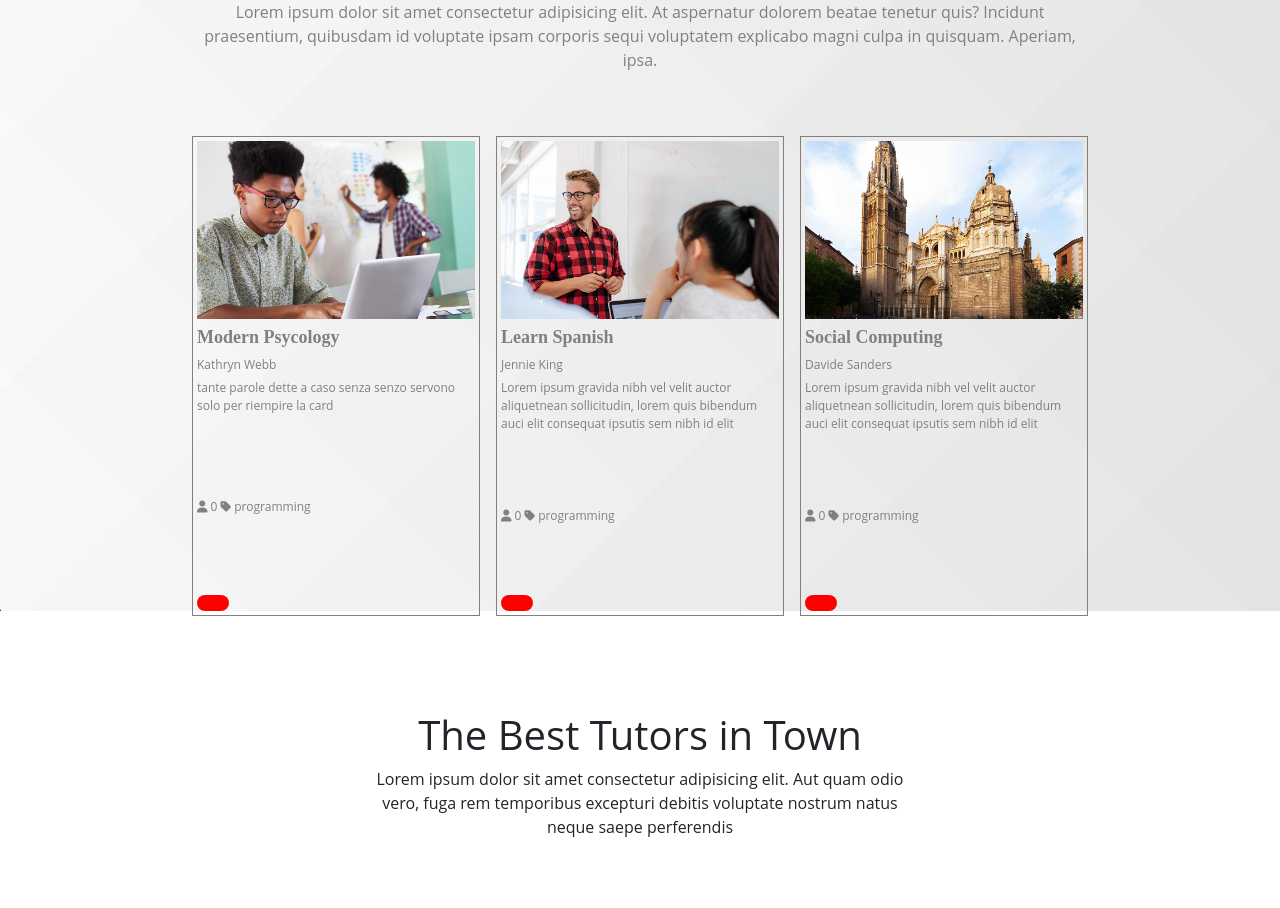
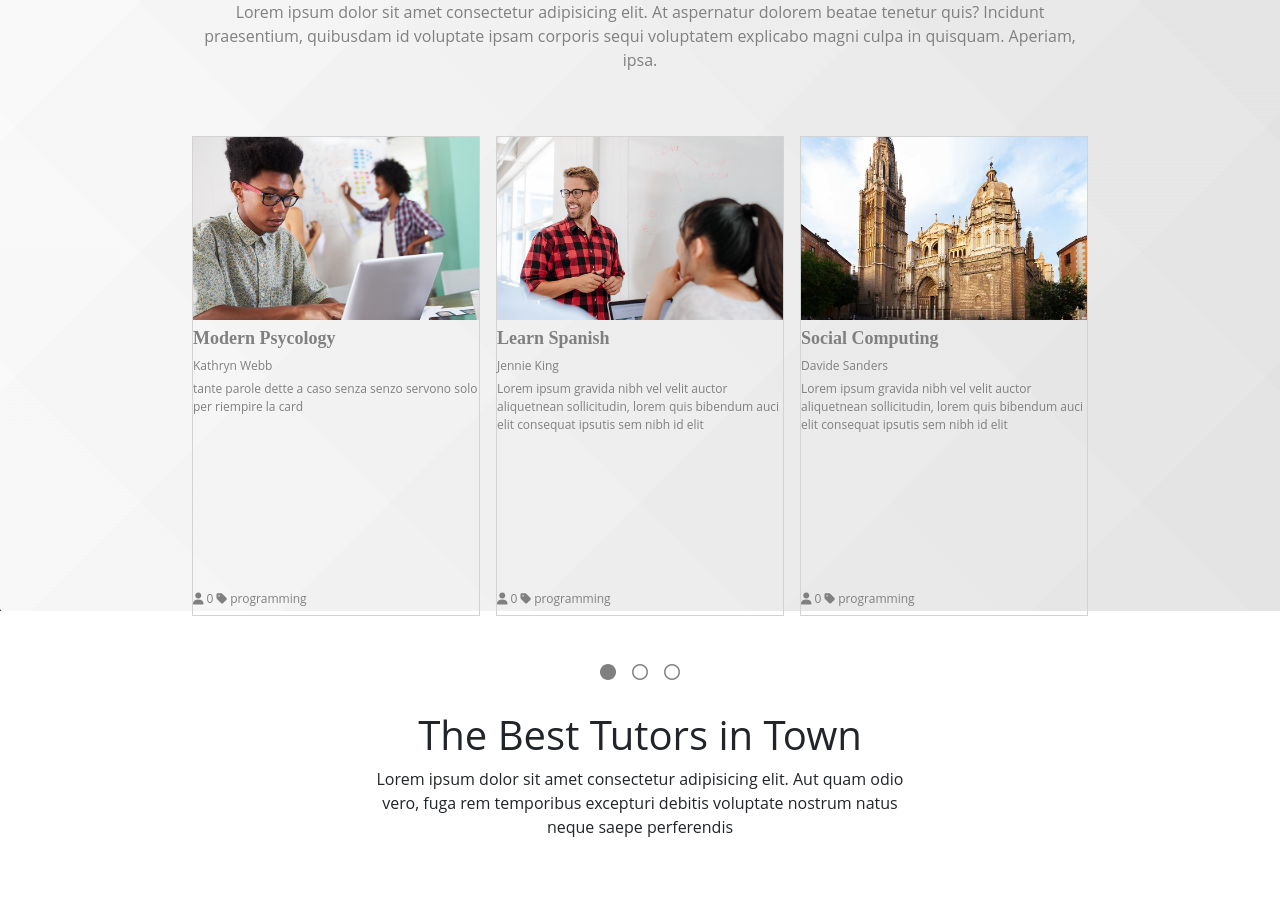
Before and after one commit to WalterCorsini/proj-html-vuejs, a Vue app: page / in a window 1280 px wide. Shown: the part 2600-3508 px from the top of the page. Built offline with nearby package versions, Linux system fonts and the light colour scheme.

Commit message:
fix Section online curses

```diff
--- a/src/components/HomePageMiniButton.vue
+++ b/src/components/HomePageMiniButton.vue
@@ -3,7 +3,7 @@ export default{
     data(){
         return{
             props:{
-                text: String,
+                textbutton: String
             }
         }
     }
@@ -12,7 +12,7 @@ export default{
 
 <template>
     <div class="px-3 py-2">
-        {{ text }}
+        {{ textbutton }}
     </div>
 </template>
 
@@ -21,7 +21,6 @@ div{
     width: 30px;
     height: 10px;
     border-radius: 20px;
-    background-color: red;
     color: white;
 }
 
--- a/src/components/HomePageOnlineCourses.vue
+++ b/src/components/HomePageOnlineCourses.vue
@@ -1,73 +1,93 @@
 <script>
 import HomePageMiniButton from "./HomePageMiniButton.vue";
 export default {
-    components:{
+    components: {
         HomePageMiniButton,
     },
     data() {
         return {
-                arrayCard:[
+            arrayActive: [],
+            active: 1,
+            arrayCard1: [
                 {
                     img: "1",
-                        title:"Modern Psycology",
-                        name:"Kathryn Webb",
-                        text:"tante parole dette a caso senza senzo servono solo per riempire la card",
+                    title: "Modern Psycology",
+                    name: "Kathryn Webb",
+                    text: "tante parole dette a caso senza senzo servono solo per riempire la card",
                 },
                 {
                     img: "2",
-                        title:"Learn Spanish",
-                        name:"Jennie King",
+                    title: "Learn Spanish",
+                    name: "Jennie King",
+                    text: "Lorem ipsum gravida nibh vel velit auctor aliquetnean sollicitudin, lorem quis bibendum auci elit consequat ipsutis sem nibh id elit",
+                },
+                {
+                    img: "3",
+                    title: "Social Computing",
+                    name: "Davide Sanders",
+                    text: "Lorem ipsum gravida nibh vel velit auctor aliquetnean sollicitudin, lorem quis bibendum auci elit consequat ipsutis sem nibh id elit",
+                },
+            ],
+            arrayCard2: [
+                {
+                    img: "4",
+                    title: "Android Developer",
+                    name: "David Sanders",
+                    text: "Lorem ipsum gravida nibh vel velit auctor aliquetnean sollicitudin, lorem quis bibendum auci elit consequat ipsutis sem nibh id elit",
+                },
+                {
+                    img: "5",
+                    title: "Web Designin",
+                    name: "Jennifer Powell",
+                    text: "Lorem ipsum gravida nibh vel velit auctor aliquetnean sollicitudin, lorem quis bibendum auci elit consequat ipsutis sem nibh id elit",
+                },
+                {
+                    img: "6",
+                    title: "Basic Marketing",
+                    name: "Edward Bowman",
+                    text: "Lorem ipsum gravida nibh vel velit auctor aliquetnean sollicitudin, lorem quis bibendum auci elit consequat ipsutis sem nibh id elit",
+                },
+            ],
+            arrayCard3:[
+                {
+                    img: "7",
+                    title:"Financial Modeliing",
+                    name:"Edward Bowman",
                     text:"Lorem ipsum gravida nibh vel velit auctor aliquetnean sollicitudin, lorem quis bibendum auci elit consequat ipsutis sem nibh id elit",
                 },
                 {
-                        img: "3",
-                        title:"Social Computing",
-                        name:"Davide Sanders",
+                    img: "8",
+                    title:"Academic English",
+                    name:"Dave Robbins",
                     text:"Lorem ipsum gravida nibh vel velit auctor aliquetnean sollicitudin, lorem quis bibendum auci elit consequat ipsutis sem nibh id elit",
                 },
-                    // {
-                    //     img: "4",
-                    //     title:"Android Developer",
-                    //     name:"David Sanders",
-                    //     text:"Lorem ipsum gravida nibh vel velit auctor aliquetnean sollicitudin, lorem quis bibendum auci elit consequat ipsutis sem nibh id elit",
-                    // },
-                    // {
-                    //     img: "5",
-                    //     title:"Web Designin",
-                    //     name:"Jennifer Powell",
-                    //     text:"Lorem ipsum gravida nibh vel velit auctor aliquetnean sollicitudin, lorem quis bibendum auci elit consequat ipsutis sem nibh id elit",
-                    // },
-                    // {
-                    //     img: "6",
-                    //     title:"Basic Marketing",
-                    //     name:"Edward Bowman",
-                    //     text:"Lorem ipsum gravida nibh vel velit auctor aliquetnean sollicitudin, lorem quis bibendum auci elit consequat ipsutis sem nibh id elit",
-                    // },
-                    // {
-                    //     img: "7",
-                    //     title:"Financial Modeliing",
-                    //     name:"Edward Bowman",
-                    //     text:"Lorem ipsum gravida nibh vel velit auctor aliquetnean sollicitudin, lorem quis bibendum auci elit consequat ipsutis sem nibh id elit",
-                    // },
-                    // {
-                    //     img: "8",
-                    //     title:"Academic English",
-                    //     name:"Dave Robbins",
-                    //     text:"Lorem ipsum gravida nibh vel velit auctor aliquetnean sollicitudin, lorem quis bibendum auci elit consequat ipsutis sem nibh id elit",
-                    // },
-                    // {
-                    //     img: "9",
-                    //     title:"Business English",
-                    //     name:"Preston Marshall",
-                    //     text:"Lorem ipsum gravida nibh vel velit auctor aliquetnean sollicitudin, lorem quis bibendum auci elit consequat ipsutis sem nibh id elit",
-                    // },
-                ]
+                {
+                    img: "9",
+                    title:"Business English",
+                    name:"Preston Marshall",
+                    text:"Lorem ipsum gravida nibh vel velit auctor aliquetnean sollicitudin, lorem quis bibendum auci elit consequat ipsutis sem nibh id elit",
+                },
+            ],
+
+
         }
     },
-    methods:{
+    methods: {
         getImage(elem) {
             return new URL(`../assets/img/home-page/sezione-7/${elem}.jpg`, import.meta.url).href;
         },
+        getString(number){
+            if(number === 1){
+                this.arrayActive = this.arrayCard1;
+            } else if(number === 2){
+                this.arrayActive = this.arrayCard2;
+            } else {
+                this.arrayActive = this.arrayCard3;
+            }
+        }
+    },
+    created(){
+        this.arrayActive = this.arrayCard1;
     }
 }
 </script>
@@ -86,7 +106,8 @@ export default {
                 </p>
                 <div class="container-card d-flex gap-3 mt-5 justify-content-around">
                     <!--  non visualizza tutte e 9 le card. -->
-                    <div v-for="curCard,index in arrayCard" class="card-courses d-flex flex-column justify-content-between p-1">
+                    <div v-for="curCard, index in arrayActive"
+                        class="card-courses d-flex flex-column justify-content-between">
                         <div class="align-left">
                         <img :src="getImage(curCard.img)" alt="">
                             <span class="title-card fw-bold"> {{ curCard.title }}</span>
@@ -99,9 +120,12 @@ export default {
                             <i class="fa-solid fa-tag"></i>
                             programming
                         </span>
-                            <HomePageMiniButton  text="$20"/>
-
                     </div>
+                </div>
+                <div class="icon d-flex gap-3 p-5">
+            <i @click.stop="active=1, getString(active)" :class="active === 1 ? 'fa-solid' : 'fa-regular'" class="fa-circle"></i>
+            <i @click.stop="active=2, getString(active)" :class="active === 2 ? 'fa-solid' : 'fa-regular'" class="fa-circle"></i>
+            <i @click.stop="active=3, getString(active)" :class="active === 3 ? 'fa-solid' : 'fa-regular'" class="fa-circle"></i>
             </div>
             </div>
         </div>
@@ -122,34 +146,46 @@ export default {
 
         .container-online-courses {
             width: 70%;
-            .title{
+
+            .title {
                 font-family: serif;
                 font-size: 40px;
 
             }
-            p{
+
+            p {
                 color: $grey;
             }
-            .container-card{
+
+            .container-card {
                 width: 100%;
+
                 .card-courses {
                     width: calc(100% / 3);
                     height: 60vh;
-                    border: 1px solid grey;
-                    span{
+                    border: 1px solid lightgrey;
+
+                    span {
                         display: block;
                     }
-                    .title-card{
+
+                    .title-card {
                         font-family: serif;
                         font-size: 18px;
                     }
-                    .text-card,i,span{
+
+                    .text-card,
+                    i,
+                    span {
                         margin: 5px 0;
                         font-size: 12px;
                         color: $grey;
                     }
                 }
             }
+            .icon{
+                color: $grey;
+            }
         }
     }
 }
```
Lines whose indentation alone changed are shown as unchanged.
